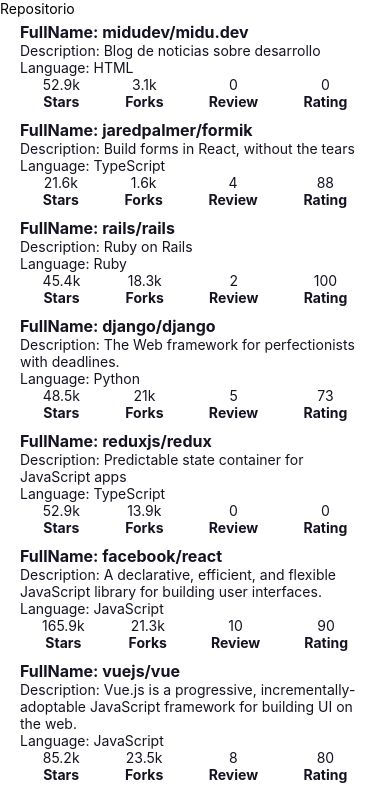
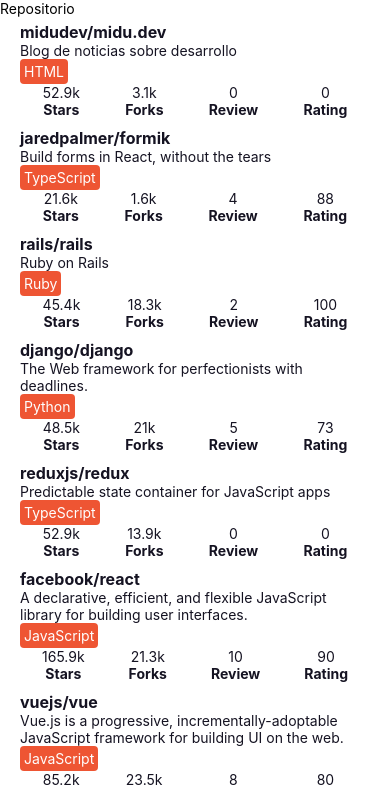
Before and after one commit to soyluisarrieta/react-native, a React Native app: screen / in a window 390 px wide. Shown: the top 789 px of the page. Built offline with nearby package versions, Linux system fonts and the light colour scheme.

Commit message:
Add styles to tag language

```diff
--- a/src/components/RepositoryItem.jsx
+++ b/src/components/RepositoryItem.jsx
@@ -1,13 +1,14 @@
 import { StyleSheet, View } from 'react-native'
 import StyledText from './StyledText'
 import RepositoryStats from './RepositoryStats'
+import theme from '../theme'
 
 function RepositoryItem (props) {
   return (
     <View key={props.id} style={styles.container}>
-      <StyledText fontWeight='bold' fontSize='subheading'>FullName: {props.fullName}</StyledText>
-      <StyledText>Description: {props.description}</StyledText>
-      <StyledText>Language: {props.language}</StyledText>
+      <StyledText fontWeight='bold' fontSize='subheading'>{props.fullName}</StyledText>
+      <StyledText>{props.description}</StyledText>
+      <StyledText style={styles.language}>{props.language}</StyledText>
       <RepositoryStats {...props} />
     </View>
   )
@@ -19,10 +20,13 @@
     paddingBottom: 5,
     paddingTop: 5
   },
-  strong: {
-    color: '#e53',
-    fontWeight: 'bold',
-    marginBottom: 5
+  language: {
+    padding: 4,
+    color: theme.colors.white,
+    backgroundColor: theme.colors.primary,
+    alignSelf: 'flex-start',
+    borderRadius: 4,
+    overflow: 'hidden'
   }
 })
 
--- a/src/components/StyledText.jsx
+++ b/src/components/StyledText.jsx
@@ -32,7 +32,8 @@
     color === 'primary' && styles.colorPrimary,
     color === 'secondary' && styles.colorSecondary,
     fontSize === 'subheading' && styles.subheading,
-    fontWeight === 'bold' && styles.bold
+    fontWeight === 'bold' && styles.bold,
+    style
   ]
   return (
     <Text style={textStyles}>
--- a/src/theme.js
+++ b/src/theme.js
@@ -3,7 +3,8 @@
     textPrimary: '#151322',
     textSecondary: '#1d1a31',
     primary: '#e53',
-    secondary: '#214'
+    secondary: '#214',
+    white: '#fefefe'
   },
   fontSizes: {
     body: 14,
```
